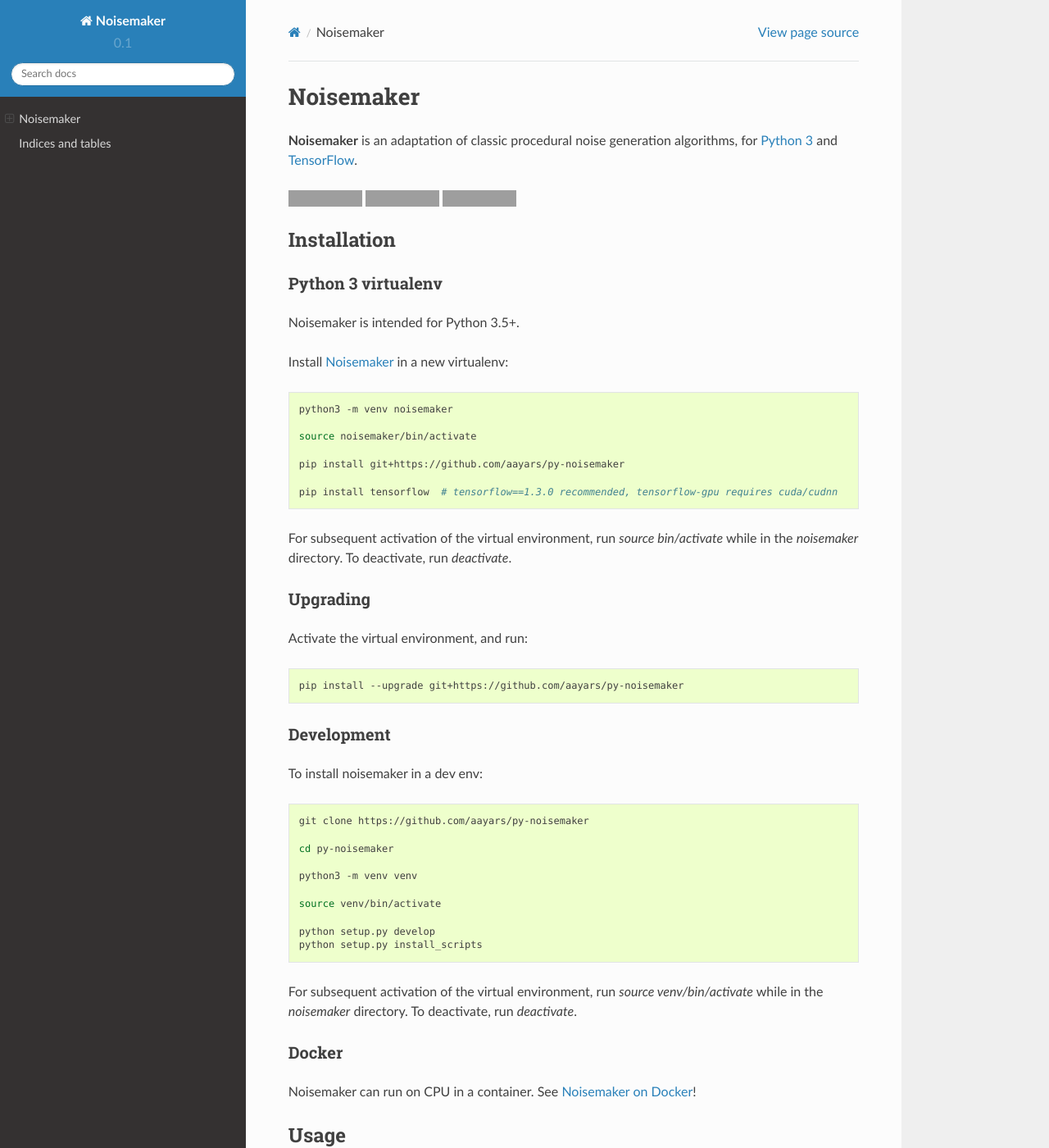
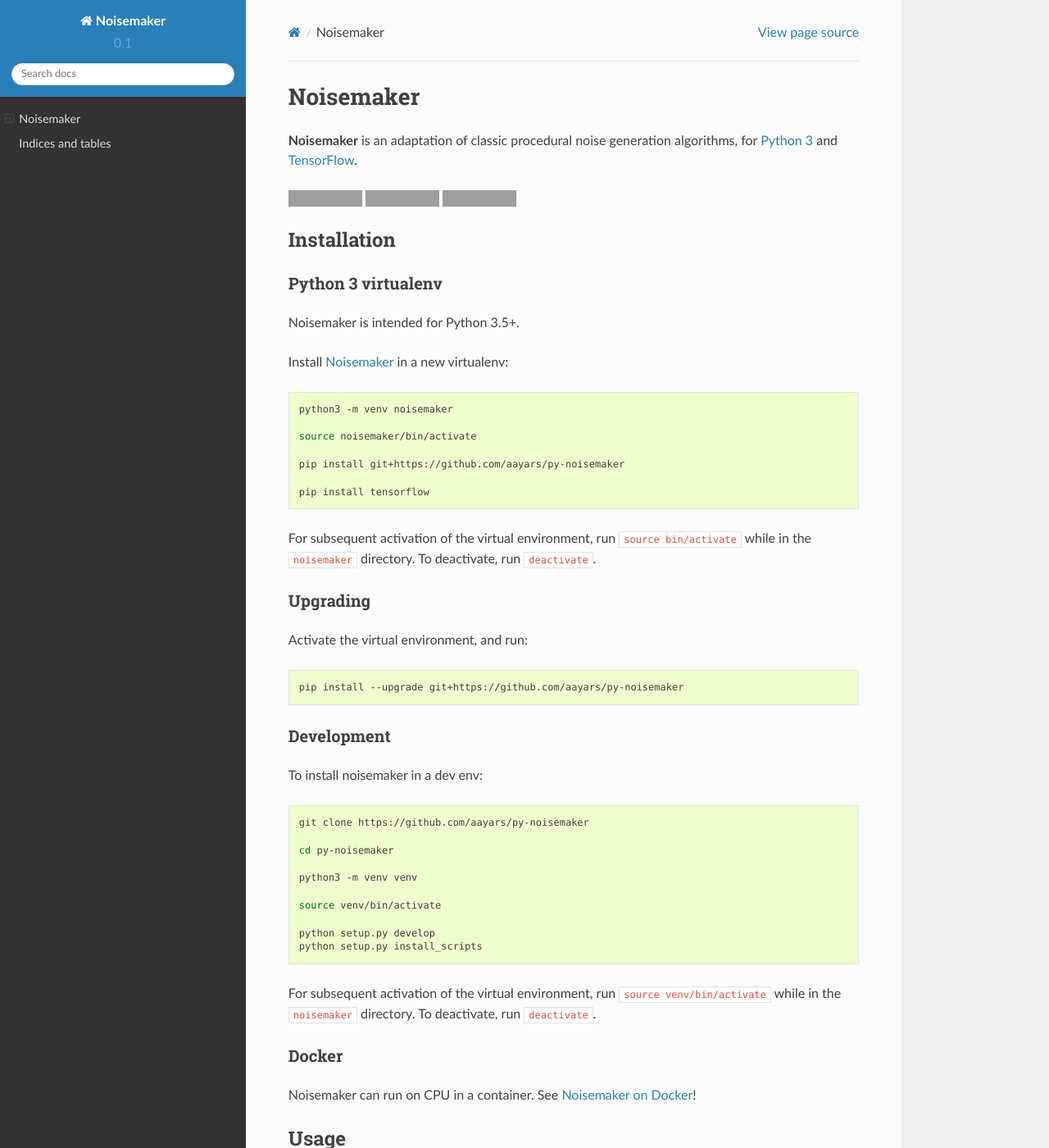
Before and after one commit to aayars/py-noisemaker, a Sphinx documentation site: the page built from docs/index.rst, in a window 1280 px wide and 1400 px high. Shown: the whole window at 82% size. Built offline with Sphinx 7.4.7 and the Read the Docs theme 2.0.0, drawn with Linux system fonts in a browser that asks for light colours; grey boxes are pictures that could not be loaded.

Commit message:
fix shmootype

```diff
--- a/docs/index.rst
+++ b/docs/index.rst
@@ -37,9 +37,9 @@
 
     pip install git+https://github.com/aayars/py-noisemaker
 
-    pip install tensorflow  # tensorflow==1.3.0 recommended, tensorflow-gpu requires cuda/cudnn
+    pip install tensorflow
 
-For subsequent activation of the virtual environment, run `source bin/activate` while in the `noisemaker` directory. To deactivate, run `deactivate`.
+For subsequent activation of the virtual environment, run ``source bin/activate`` while in the ``noisemaker`` directory. To deactivate, run ``deactivate``.
 
 Upgrading
 ~~~~~~~~~
@@ -68,7 +68,7 @@
     python setup.py develop
     python setup.py install_scripts
 
-For subsequent activation of the virtual environment, run `source venv/bin/activate` while in the `noisemaker` directory. To deactivate, run `deactivate`.
+For subsequent activation of the virtual environment, run ``source venv/bin/activate`` while in the ``noisemaker`` directory. To deactivate, run ``deactivate``.
 
 Docker
 ~~~~~~
@@ -86,7 +86,7 @@
 CLI
 ~~~
 
-Noisemaker includes several CLI entrypoints. For usage summary, run with `-h` or ``--help``.
+Noisemaker includes several CLI entrypoints. For usage summary, run with ``-h`` or ``--help``.
 
 -  `noisemaker`: Low-level CLI
 -  `artmaker`: Generate images from presets
--- a/setup.py
+++ b/setup.py
@@ -4,7 +4,7 @@
 
 
 setup(name='noisemaker',
-      version='0.1.252',
+      version='0.1.253',
       description='Generates procedural noise with Python 3 and TensorFlow',
       author='Alex Ayars',
       author_email='aayars@gmail.com',
```
Also changed, not shown: 1 other file.
